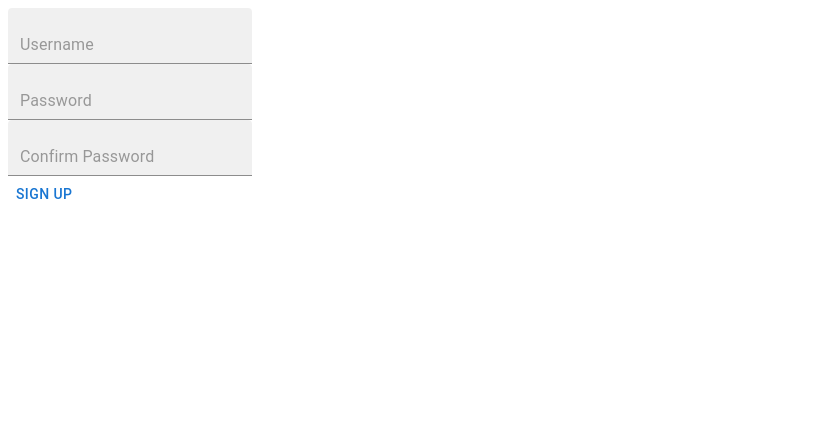
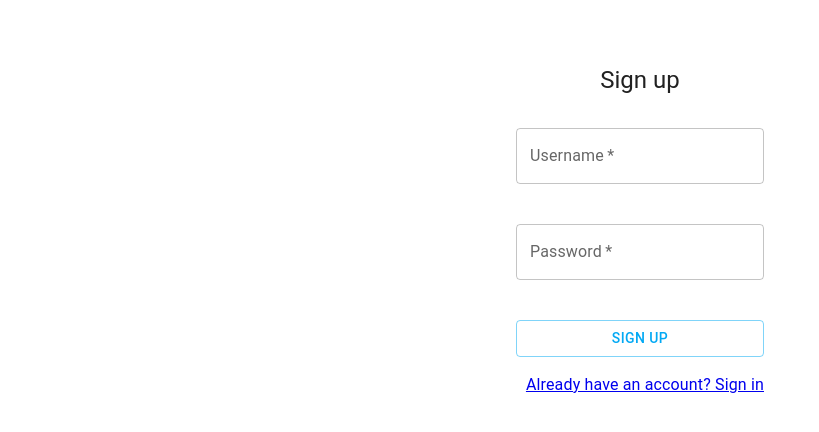
Before and after one commit to triciahughes/district-x, a React (Create React App) app in the folder client/: page /signup in a window 1280 px wide. Shown: the top 432 px of the page, without its empty margins (0-819 px from the left). Built offline with nearby package versions, Linux system fonts and the light colour scheme.

Commit message:
redesign of signin and signup page

```diff
--- a/client/package.json
+++ b/client/package.json
@@ -6,6 +6,7 @@
   "dependencies": {
     "@emotion/react": "^11.10.6",
     "@emotion/styled": "^11.10.6",
+    "@mui/icons-material": "^5.11.16",
     "@mui/material": "^5.11.16",
     "@mui/styled-engine-sc": "^5.11.11",
     "@testing-library/jest-dom": "^5.12.0",
--- a/client/src/components/SignInForm.js
+++ b/client/src/components/SignInForm.js
@@ -1,89 +1,114 @@
-import { useFormik } from "formik";
-import * as yup from "yup";
-import { useHistory } from "react-router-dom";
-import { FormControl, Input, InputLabel, Box, Button } from "@mui/material";
+import { Link, useHistory } from "react-router-dom";
+import Button from "@mui/material/Button";
+import CssBaseline from "@mui/material/CssBaseline";
+import TextField from "@mui/material/TextField";
+import Paper from "@mui/material/Paper";
+import Box from "@mui/material/Box";
+import Grid from "@mui/material/Grid";
+import Typography from "@mui/material/Typography";
+import { createTheme, ThemeProvider } from "@mui/material/styles";
+
+const theme = createTheme({
+  palette: {
+    primary: {
+      main: "#03a9f4",
+    },
+    secondary: {
+      main: "#ff9100",
+    },
+  },
+});
 
 function SignInForm() {
   const history = useHistory();
-  const formSchema = yup.object().shape({
-    username: yup.string().required("Must enter valid username."),
-    password: yup.string().required("Must enter password."),
-    confirm_password: yup
-      .string()
-      .required("Must confirm password.")
-      .oneOf([yup.ref("password"), null], "Passwords must match."),
+  const handleSubmit = (event) => {
+    event.preventDefault();
+    const data = new FormData(event.currentTarget);
+    console.log({
+      email: data.get("username"),
+      password: data.get("password"),
     });
+  };
 
-  const formik = useFormik({
-    initialValues: {
-      username: "",
-      password: "",
-      confirm_password: "",
-    },
-    validationSchema: formSchema,
-    validateOnChange: false,
-    validateOnBlur: false,
-    onSubmit: (values, { resetForm }) => {
-      console.log(values);
-      // fetch("/signup", {
-      //   method: "POST",
-      //   headers: {
-      //     "Content-Type": "application/json",
-      //   },
-      //   body: JSON.stringify(values),
-      // })
-      //   .then((res) => res.json())
-      //   .then((data) => console.log(data))
-      //   .then(history.push("/"));
-      // resetForm({ values: "" });
-    },
-  });
   return (
-    <>
+    <ThemeProvider theme={theme}>
+      <Grid container component="main" sx={{ height: "100vh" }}>
+        <CssBaseline />
+        <Grid
+          item
+          xs={false}
+          sm={4}
+          md={7}
+          sx={{
+            backgroundImage: "url(https://source.unsplash.com/random)",
+            backgroundRepeat: "no-repeat",
+            backgroundColor: (t) =>
+              t.palette.mode === "light"
+                ? t.palette.grey[50]
+                : t.palette.grey[900],
+            backgroundSize: "cover",
+            backgroundPosition: "center",
+          }}
+        />
+        <Grid item xs={12} sm={8} md={5} component={Paper} elevation={6} square>
+          <Box
+            sx={{
+              my: 8,
+              mx: 4,
+              display: "flex",
+              flexDirection: "column",
+              alignItems: "center",
+            }}
+          >
+            <Typography component="h1" variant="h5">
+              Sign in
+            </Typography>
             <Box
               component="form"
-        sx={{
-          "& > :not(style)": { m: 1 },
-        }}
               noValidate
-        autoComplete="off"
+              onSubmit={handleSubmit}
+              sx={{ mt: 1 }}
             >
-        <FormControl variant="standard" onSubmit={formik.handleSubmit}>
-          <InputLabel htmlFor="component-simple">Username</InputLabel>
-          <Input
-            // id="component-simple"
-            // defaultValue="Composed TextField"
-            type="text"
+              <TextField
+                margin="normal"
+                required
+                fullWidth
+                id="username"
+                label="Username"
                 name="username"
-            value={formik.values.username}
-            onChange={formik.handleChange}
+                autoComplete="username"
+                autoFocus
               />
-        </FormControl>
-        <FormControl variant="standard">
-          <InputLabel htmlFor="component-simple">Password</InputLabel>
-          <Input
-            // id="component-simple"
-            // defaultValue="Composed TextField"
+              <TextField
+                margin="normal"
+                required
+                fullWidth
+                name="password"
+                label="Password"
                 type="password"
-            name="confirm_password"
-            value={formik.values.confirm_password}
-            onChange={formik.handleChange}
+                id="password"
+                autoComplete="current-password"
               />
-        </FormControl>
-        <FormControl variant="standard">
-          <InputLabel htmlFor="component-simple">Confirm Password</InputLabel>
-          <Input
-            // id="component-simple"
-            // defaultValue="Composed TextField"
-            type="password"
-            name="password"
-            value={formik.values.password}
-            onChange={formik.handleChange}
-          />
-        </FormControl>
-        <Input type="submit" value="Sign In"></Input>
+              <Button
+                type="submit"
+                fullWidth
+                variant="contained"
+                sx={{ mt: 3, mb: 2 }}
+              >
+                Sign In
+              </Button>
+              <Grid container>
+                <Grid item>
+                  <Link to="/signup" variant="body2">
+                    {"Don't have an account? Sign Up"}
+                  </Link>
+                </Grid>
+              </Grid>
             </Box>
-    </>
+          </Box>
+        </Grid>
+      </Grid>
+    </ThemeProvider>
   );
 }
 
--- a/client/src/components/SignUpForm.js
+++ b/client/src/components/SignUpForm.js
@@ -1,80 +1,98 @@
-import { useFormik } from "formik";
-import * as yup from "yup";
-import { useHistory } from "react-router-dom";
-import { Button, TextField } from "@mui/material";
+import { Link, useHistory } from "react-router-dom";
+import Button from "@mui/material/Button";
+import CssBaseline from "@mui/material/CssBaseline";
+import TextField from "@mui/material/TextField";
+import Grid from "@mui/material/Grid";
+import Box from "@mui/material/Box";
+import Typography from "@mui/material/Typography";
+import Container from "@mui/material/Container";
+import { createTheme, ThemeProvider } from "@mui/material/styles";
+// import { lightBlue, orange } from "@mui/material/colors";
 
-function SignUpForm() {
-  const history = useHistory();
-
-  const formSchema = yup.object().shape({
-    username: yup.string().required("Must enter valid username."),
-    password: yup.string().required("Must enter password."),
-    confirm_password: yup
-      .string()
-      .required("Must confirm password.")
-      .oneOf([yup.ref("password"), null], "Passwords must match."),
-  });
-
-  const formik = useFormik({
-    initialValues: {
-      username: "",
-      password: "",
-      confirm_password: "",
+const theme = createTheme({
+  palette: {
+    primary: {
+      main: "#03a9f4",
     },
-    validationSchema: formSchema,
-    validateOnChange: false,
-    validateOnBlur: false,
-    onSubmit: (values, { resetForm }) => {
-      console.log(values);
-      // fetch("/signup", {
-      //   method: "POST",
-      //   headers: {
-      //     "Content-Type": "application/json",
-      //   },
-      //   body: JSON.stringify(values),
-      // })
-      //   .then((res) => res.json())
-      //   .then((data) => console.log(data))
-      //   .then(history.push("/"));
-      // resetForm({ values: "" });
+    secondary: {
+      main: "#ff9100",
+    },
   },
 });
 
+function SignUpForm() {
+  const handleSubmit = (event) => {
+    event.preventDefault();
+    const data = new FormData(event.currentTarget);
+    console.log({
+      username: data.get("username"),
+      password: data.get("password"),
+    });
+  };
+
   return (
-    <>
-      <form variant="standard" onSubmit={formik.handleSubmit}>
+    <ThemeProvider theme={theme}>
+      <Container component="main" maxWidth="xs">
+        <CssBaseline />
+        <Box
+          sx={{
+            marginTop: 8,
+            display: "flex",
+            flexDirection: "column",
+            alignItems: "center",
+          }}
+        >
+          <Typography component="h1" variant="h5">
+            Sign up
+          </Typography>
+          <Box
+            component="form"
+            noValidate
+            onSubmit={handleSubmit}
+            sx={{ mt: 1 }}
+          >
+            <Grid item xs={12}>
               <TextField
-          variant="filled"
-          type="text"
+                required
+                fullWidth
+                sx={{ mt: 3, mb: 2 }}
+                id="username"
+                label="Username"
                 name="username"
-          value={formik.values.username}
-          onChange={formik.handleChange}
-          placeholder="Username"
+                autoComplete="username"
               />
-        <br />
+            </Grid>
+            <Grid item xs={12}>
               <TextField
-          variant="filled"
+                required
+                fullWidth
+                sx={{ mt: 3, mb: 2 }}
+                name="password"
+                label="Password"
                 type="password"
-          name="password"
-          value={formik.values.password}
-          onChange={formik.handleChange}
-          placeholder="Password"
+                id="password"
+                autoComplete="new-password"
               />
-        <br />
-        <TextField
-          variant="filled"
-          type="password"
-          name="confirm_password"
-          value={formik.values.confirm_password}
-          onChange={formik.handleChange}
-          placeholder="Confirm Password"
-        />
-        <br />
-        <Button type="submit" value="Sign Up">
+            </Grid>
+            <Button
+              type="submit"
+              fullWidth
+              variant="outlined"
+              sx={{ mt: 3, mb: 2 }}
+            >
               Sign Up
             </Button>
-      </form>
-    </>
+            <Grid container justifyContent="flex-end">
+              <Grid item>
+                <Link to="/signin" variant="body2">
+                  Already have an account? Sign in
+                </Link>
+              </Grid>
+            </Grid>
+          </Box>
+        </Box>
+      </Container>
+    </ThemeProvider>
   );
 }
 
```
Also changed, not shown: 1 other file (tests, documents, lock files or other folders). Lines whose indentation alone changed are shown as unchanged.
